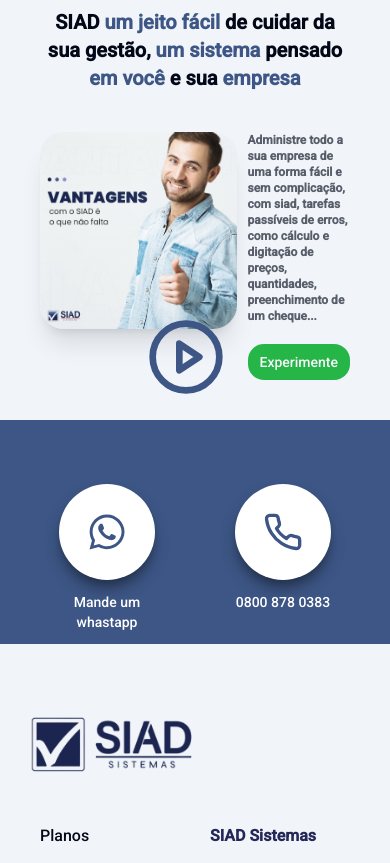
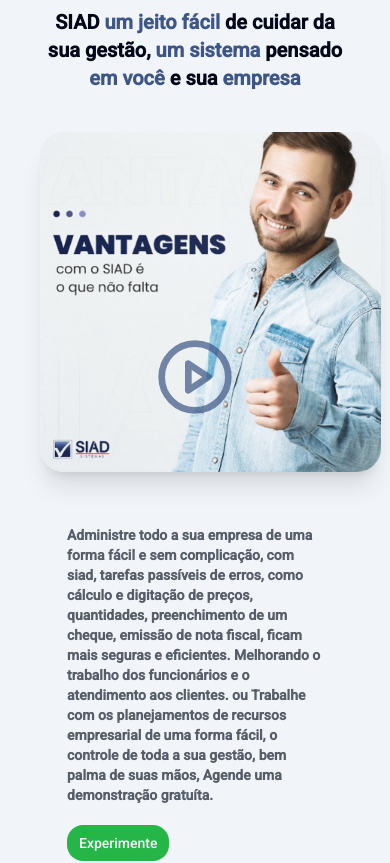
Before and after one commit to EvaldoFerreiraMoreira/site-siad, a Next.js app: page /planos in a window 390 px wide. Shown: the part 3000-3863 px from the top of the page. Built offline with nearby package versions, Linux system fonts and the light colour scheme.

Commit message:
fix: responsive funcsiad web and mobile

```diff
--- a/src/app/planos/components/componentsMobile/FuncSiadBannerMobile.tsx
+++ b/src/app/planos/components/componentsMobile/FuncSiadBannerMobile.tsx
@@ -9,25 +9,27 @@ const FuncSiadBannerMobile = () => {
             <div className="flex text-center font-bold text-xl">
                 <h1>SIAD <span className="text-[#3D5685]">um jeito fácil </span>de cuidar da sua gestão,<span className="text-[#3D5685]"> um sistema </span> pensado<span className="text-[#3D5685]"> em você </span>e sua <span className="text-[#3D5685]">empresa </span></h1>
             </div>
-            <div className="flex mt-10 gap-7">
+            <div className="flex flex-col mt-10 gap-7 items-center justify-center">
                 <div>
                     <Image
                         src="/IMG-FuncSiad.png"
                         alt="Imagem"
                         width={0}
                         height={0}
-                        sizes="100vw"
-                        className="h-auto w-auto max-w-[110%] max-h-[100%] rounded-3xl shadow-xl"
+                        sizes="110vw"
+                        className="h-auto w-auto max-w-[110%] max-h-[110%] rounded-3xl shadow-xl"
                         style={{
                             objectFit: "contain",
                         }}
                     />
                     <DialogVideoMobile video={"https://www.youtube.com/watch?v=rXBbaPidpPM"} />
                 </div>
-                <div className="flex flex-col w-48 font-semibold text-xs gap-5">
+                <div className="flex flex-col w-64 font-semibold text-sm gap-5">
                     <p className="text-[#575E69]"> Administre todo a sua empresa de uma forma fácil e sem complicação, com siad, tarefas
                         passíveis de erros, como cálculo e digitação de preços, quantidades, preenchimento de um
-                        cheque... </p>
+                        cheque, emissão de nota fiscal, ficam mais seguras e eficientes. Melhorando o trabalho dos
+                        funcionários e o atendimento aos clientes. ou Trabalhe com os planejamentos de recursos empresarial de uma forma fácil, o controle de
+                        toda a sua gestão, bem palma de suas mãos, Agende uma demonstração gratuíta. </p>
                     <Link href="/planos">
                         <Button variant={"default"} size={"sm"} className="bg-[#26B547] rounded-2xl">
                             Experimente
--- a/src/app/planos/components/componentsWeb/FuncSiadBannerWeb.tsx
+++ b/src/app/planos/components/componentsWeb/FuncSiadBannerWeb.tsx
@@ -6,7 +6,7 @@ import Link from "next/link";
 const FuncSiadBannerWeb = () => {
     return (
         <div className="flex flex-col mx-56 items-center">
-            <div className="flex mt-10 gap-7 justify-between items-center">
+            <div className="flex mt-10 w-[80%] gap-7 justify-between items-center">
                 <div>
                     <Image
                         src="/IMG-FuncSiad.png"
--- a/src/components/ui/componentsMobile/DialogVideoMobile.tsx
+++ b/src/components/ui/componentsMobile/DialogVideoMobile.tsx
@@ -18,12 +18,12 @@ const DialogVideoMobile = ({ video }: DialogVideoMobileProps) => {
         <Dialog>
             <DialogTrigger asChild>
                 <Button className="w-full h-full" variant={"link"}>
-                    <PlayCircleIcon size={80} className="absolute mb-48 ml-28 text-[#3D5685]" />
+                    <PlayCircleIcon size={80} className="absolute mb-56 text-[#3D5685] opacity-70" />
                 </Button>
             </DialogTrigger>
-            <DialogContent className="max-w-[38%] bg-white">
-                <div className=" flex justify-center align-center">
-                    <ReactPlayer url={video} playing={true} loop={true} style={{width:"1000px"}}/>
+            <DialogContent className="flex justify-center items-center bg-white">
+                <div className="">
+                    <ReactPlayer url={video} playing={true} loop={true} height={230} width={300}/>
                 </div>
 
             </DialogContent>
--- a/src/components/ui/componentsWeb/DialogVideoWeb.tsx
+++ b/src/components/ui/componentsWeb/DialogVideoWeb.tsx
@@ -21,9 +21,9 @@ const DialogVideoWEB = ({ video }: DialogVideoWEBProps) => {
                     <PlayCircleIcon size={200} className="absolute mb-32 text-[#3D5685]" />
                 </Button>
             </DialogTrigger>
-            <DialogContent className="max-w-[38%] bg-white">
+            <DialogContent className="max-w-[56%] bg-white">
                 <div className=" flex justify-center align-center">
-                    <ReactPlayer url={video} playing={true} loop={true} style={{width:"1000px"}}/>
+                    <ReactPlayer url={video} playing={true} loop={true} height={565} width={1000} />
                 </div>
 
             </DialogContent>
```
